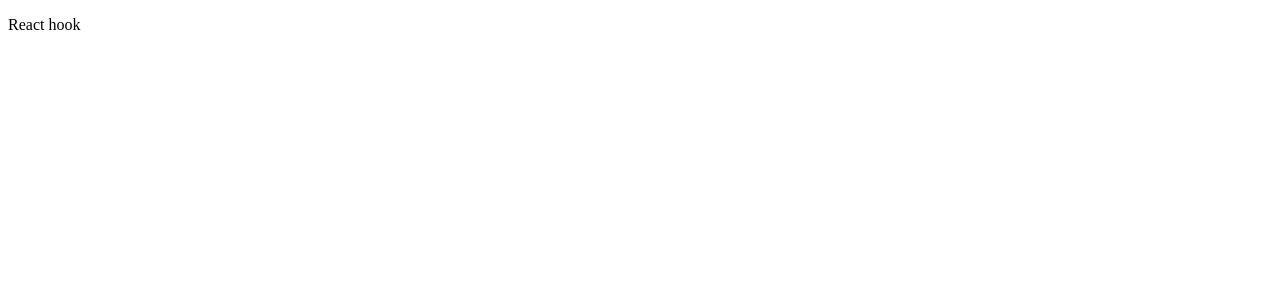
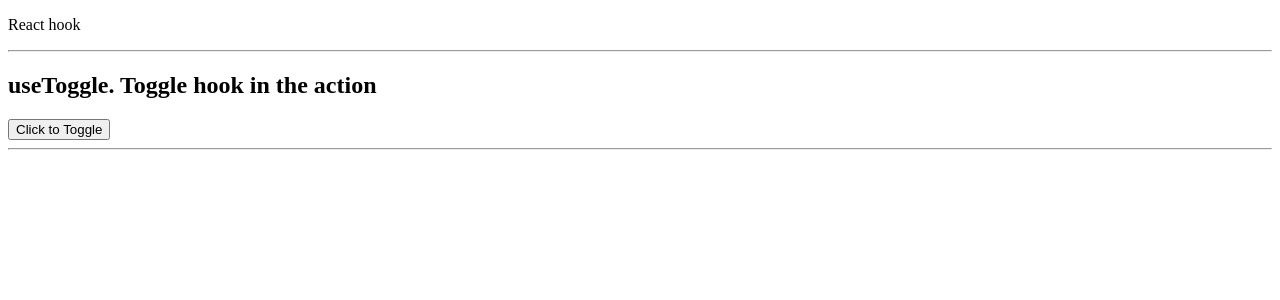
Before and after one commit to nightmarelie/react-hooks, a React (Create React App) app: page / in a window 1280 px wide. Shown: the top 300 px of the page. Built offline with nearby package versions, Linux system fonts and the light colour scheme.

Commit message:
feat: add show case for useToggle

```diff
--- a/src/App.tsx
+++ b/src/App.tsx
@@ -1,4 +1,6 @@
 import React from "react";
+
+import { Toggler, ShowCase } from "./components";
 
 function App() {
   return (
@@ -6,6 +8,9 @@ function App() {
       <header className="App-header">
         <p>React hook</p>
       </header>
+      <ShowCase title="useToggle. Toggle hook in the action">
+        <Toggler />
+      </ShowCase>
     </div>
   );
 }
--- /dev/null
+++ b/src/components/ShowCase.tsx
@@ -0,0 +1,17 @@
+import { FC } from "react";
+
+type ShowCaseProps = {
+  title: string;
+  children: JSX.Element;
+};
+
+export const ShowCase: FC<ShowCaseProps> = ({ title, children }) => {
+  return (
+    <>
+      <hr />
+      <h2>{title}</h2>
+      {children}
+      <hr />
+    </>
+  );
+};
--- /dev/null
+++ b/src/components/Toggler.tsx
@@ -0,0 +1,11 @@
+import { useToggle } from "../hooks";
+
+export const Toggler = () => {
+  const [isTextChanged, setTextChanged] = useToggle();
+
+  return (
+    <button onClick={setTextChanged}>
+      {isTextChanged ? "Toggled" : "Click to Toggle"}
+    </button>
+  );
+};
--- /dev/null
+++ b/src/components/index.ts
@@ -0,0 +1,2 @@
+export * from "./Toggler";
+export * from "./ShowCase";
--- /dev/null
+++ b/src/hooks/index.ts
@@ -0,0 +1 @@
+export * from "./useToggle";
--- a/src/hooks/useToggle.ts
+++ b/src/hooks/useToggle.ts
@@ -5,7 +5,9 @@ type ToggleProps = {
 };
 
 // Parameter is the boolean, with default "false" value. I decided to stick to object as a parameter because it is more convenient
-export const useTaggle = ({ initialState = false }: ToggleProps) => {
+export const useToggle = (
+  { initialState = false } = {} as ToggleProps
+): [boolean, () => void] => {
   // Initiailize the state
   const [state, setState] = useState(initialState);
 
```
